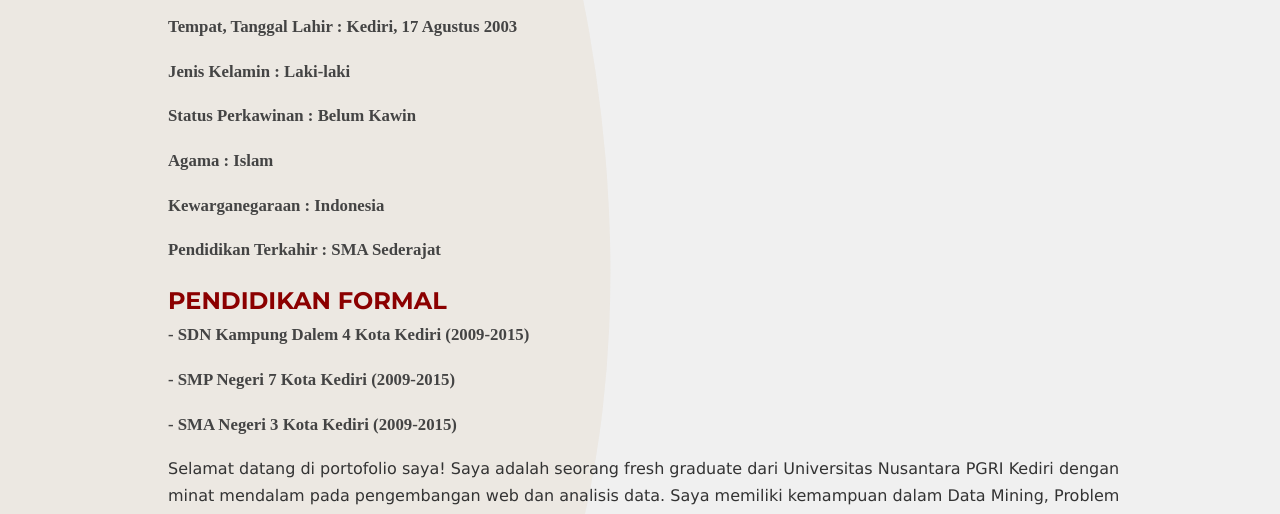
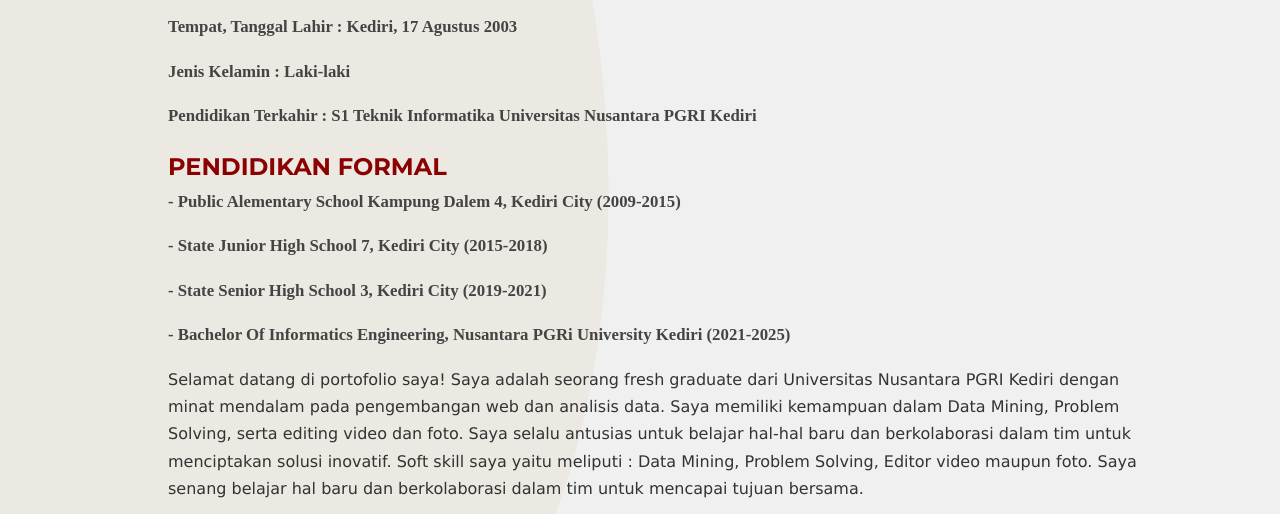
Before and after one commit to fredi2020/Portfolio, a plain HTML site: page index.html in a window 1280 px wide. Shown: the part 1092-1606 px from the top of the page. Drawn offline with nearby package versions, Linux system fonts and the light colour scheme.

Commit message:
Update index.html

```diff
--- a/index.html
+++ b/index.html
@@ -56,14 +56,12 @@
                     <p class="bio-data">Nama Lengkap             : Fredi Wijaya</p>
                     <p class="bio-data">Tempat, Tanggal Lahir    : Kediri, 17 Agustus 2003</p>
                     <p class="bio-data">Jenis Kelamin            : Laki-laki</p>
-                    <p class="bio-data">Status Perkawinan        : Belum Kawin</p>
-                    <p class="bio-data">Agama                    : Islam</p>
-                    <p class="bio-data">Kewarganegaraan          : Indonesia</p>
-                    <p class="bio-data">Pendidikan Terkahir      : SMA Sederajat</p>
+                    <p class="bio-data">Pendidikan Terkahir      : S1 Teknik Informatika Universitas Nusantara PGRI Kediri</p>
                     <h2 class="highlight">PENDIDIKAN FORMAL</h2>
-                    <p class="bio-data">- SDN Kampung Dalem 4 Kota Kediri (2009-2015)</p>
-                    <p class="bio-data">- SMP Negeri 7 Kota Kediri (2009-2015)</p>
-                    <p class="bio-data">- SMA Negeri 3 Kota Kediri (2009-2015)</p>
+                    <p class="bio-data">- Public Alementary School Kampung Dalem 4, Kediri City (2009-2015)</p>
+                    <p class="bio-data">- State Junior High School 7, Kediri City (2015-2018)</p>
+                    <p class="bio-data">- State Senior High School 3, Kediri City (2019-2021)</p>
+                    <p class="bio-data">- Bachelor Of Informatics Engineering, Nusantara PGRi University Kediri (2021-2025)</p>
                     <p class="desk">Selamat datang di portofolio saya! Saya adalah seorang fresh graduate dari Universitas Nusantara PGRI Kediri dengan minat mendalam pada pengembangan web dan analisis data. Saya memiliki kemampuan dalam Data Mining, Problem Solving, serta editing video dan foto. Saya selalu antusias untuk belajar hal-hal baru dan berkolaborasi dalam tim untuk menciptakan solusi inovatif.
                     Soft skill saya yaitu meliputi : Data Mining, Problem Solving, Editor video maupun foto. Saya senang belajar hal baru dan berkolaborasi dalam tim untuk mencapai tujuan bersama.</p>
                     <p>Hobi saya bermain alat musik, bermain game dan menikmati kopi.</p>
```
